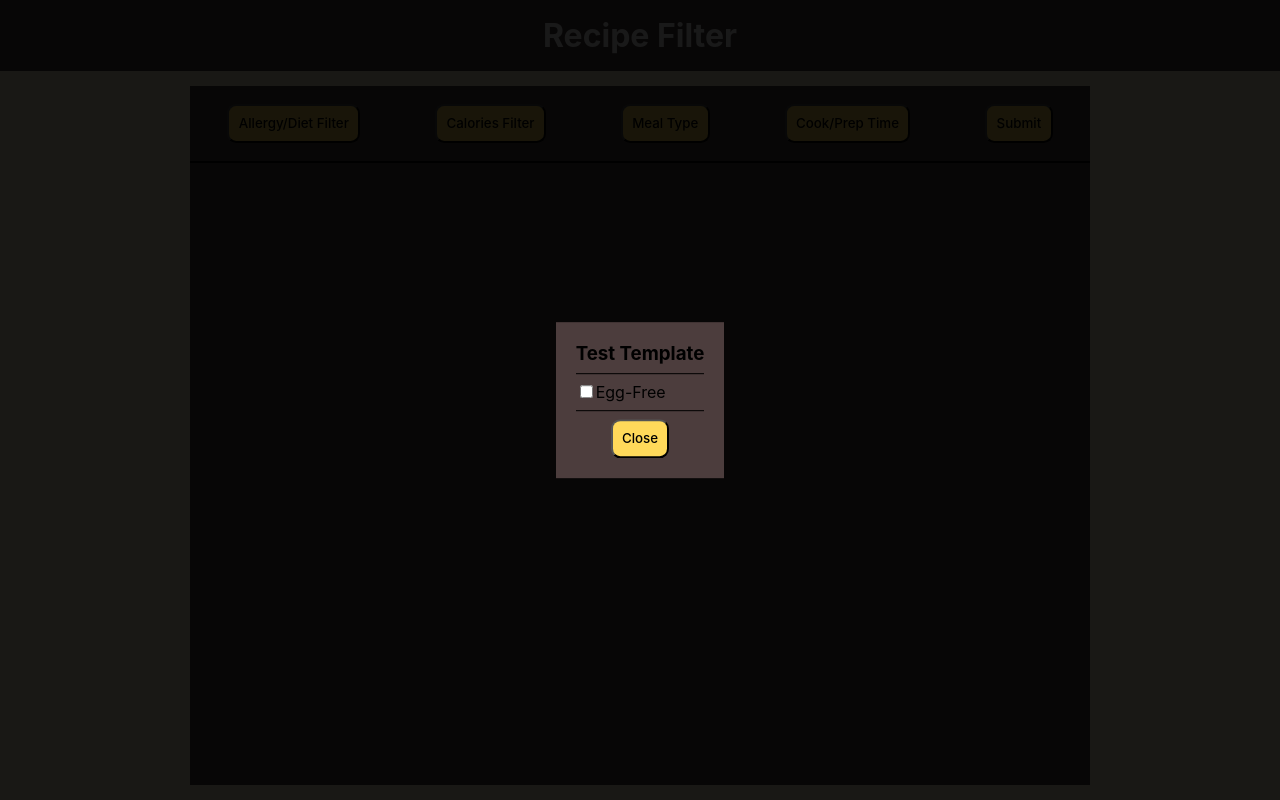
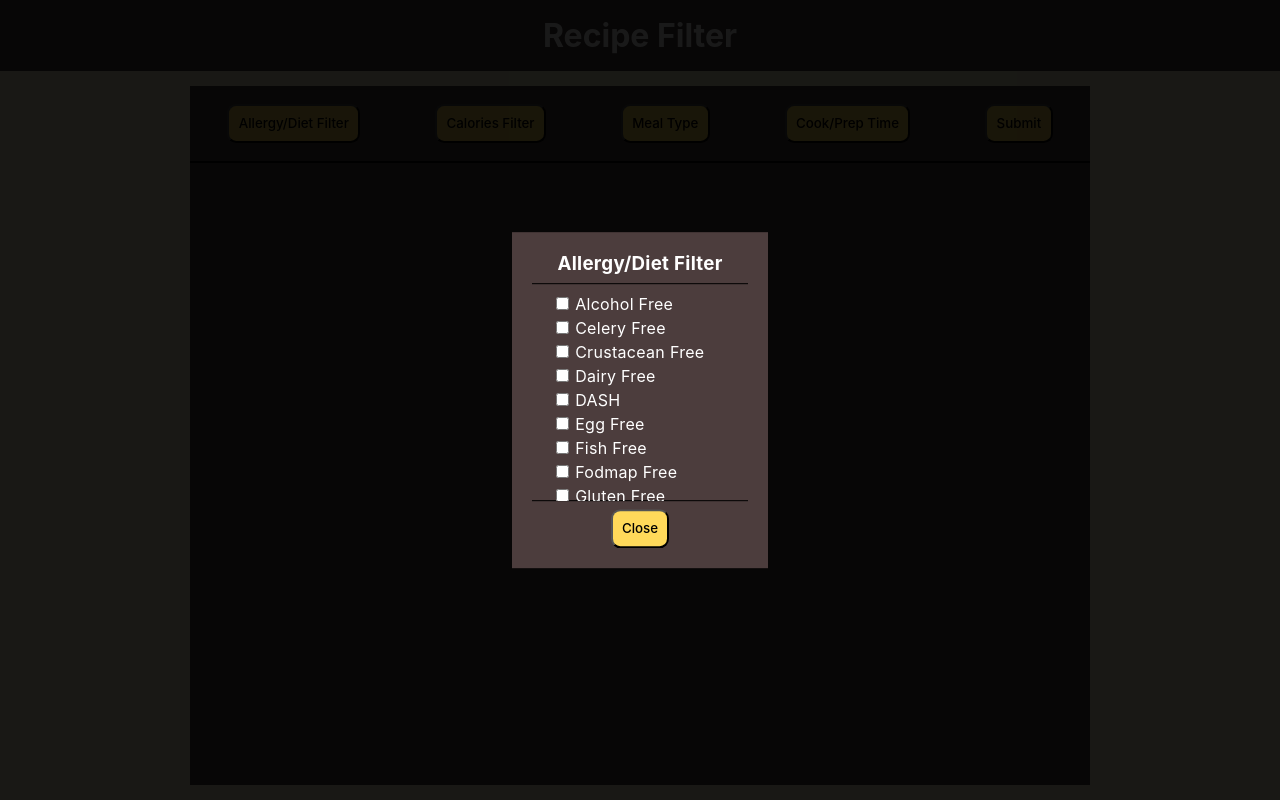
Before and after one commit to KyleTownsend74/RecipeFilter, a React (Vite) app: page / in a window 1280 px wide. Both pictures are taken after a click on the button "Allergy/Diet Filter". Built offline with nearby package versions, Linux system fonts and the light colour scheme.

Commit message:
Add allergy diet content

```diff
--- a/src/components/Filter.jsx
+++ b/src/components/Filter.jsx
@@ -4,6 +4,7 @@ import ModalTemplate from "./FilterModals/ModalTemplate.jsx";
 
 function Filter() {
     const allergyDietContentId = "allergy-diet-modal";
+    const allergyDietTitle = "Allergy/Diet Filter";
 
     function showModal(id) {
         document.querySelector("#" + id).classList.remove("hidden");
@@ -12,8 +13,8 @@ function Filter() {
     return (
         <div id="filter-box">
             <form>
-                <ModalTemplate componentId={allergyDietContentId} contentComponent={<AllergyDietContent/>} title="Test Template"/>
-                <button onClick={() => showModal(allergyDietContentId)} type="button">Allergy/Diet Filter</button>
+                <ModalTemplate componentId={allergyDietContentId} contentComponent={<AllergyDietContent/>} title={allergyDietTitle}/>
+                <button onClick={() => showModal(allergyDietContentId)} type="button">{allergyDietTitle}</button>
                 <button type="button">Calories Filter</button>
                 <button type="button">Meal Type</button>
                 <button type="button">Cook/Prep Time</button>
--- /dev/null
+++ b/src/components/FilterModals/AllergyDietContent.css
@@ -0,0 +1,10 @@
+.input-container {
+    margin: 2px 0;
+    color: white;
+    letter-spacing: 0.3px;
+    accent-color: #C07F00;
+}
+
+.input-container label {
+    margin-left: 3px;
+}
--- a/src/components/FilterModals/AllergyDietContent.jsx
+++ b/src/components/FilterModals/AllergyDietContent.jsx
@@ -1,8 +1,144 @@
+import "./AllergyDietContent.css";
+
 function AllergyDietContent() {
     return (
         <>
-            <input id="egg" type="checkbox"/>
-            <label for="egg">Egg-Free</label>
+            <div className="input-container">
+                <input id="alcohol" type="checkbox"/>
+                <label htmlFor="alcohol">Alcohol Free</label>
+            </div>
+            <div className="input-container">
+                <input id="celery" type="checkbox"/>
+                <label htmlFor="celery">Celery Free</label>
+            </div>
+            <div className="input-container">
+                <input id="crustacean" type="checkbox"/>
+                <label htmlFor="crustacean">Crustacean Free</label>
+            </div>
+            <div className="input-container">
+                <input id="dairy" type="checkbox"/>
+                <label htmlFor="dairy">Dairy Free</label>
+            </div>
+            <div className="input-container">
+                <input id="DASH" type="checkbox"/>
+                <label htmlFor="DASH">DASH</label>
+            </div>
+            <div className="input-container">
+                <input id="egg" type="checkbox"/>
+                <label htmlFor="egg">Egg Free</label>
+            </div>
+            <div className="input-container">
+                <input id="fish" type="checkbox"/>
+                <label htmlFor="fish">Fish Free</label>
+            </div>
+            <div className="input-container">
+                <input id="fodmap" type="checkbox"/>
+                <label htmlFor="fodmap">Fodmap Free</label>
+            </div>
+            <div className="input-container">
+                <input id="gluten" type="checkbox"/>
+                <label htmlFor="gluten">Gluten Free</label>
+            </div>
+            <div className="input-container">
+                <input id="immuno" type="checkbox"/>
+                <label htmlFor="immuno">Immuno Supportive</label>
+            </div>
+            <div className="input-container">
+                <input id="keto" type="checkbox"/>
+                <label htmlFor="keto">Keto Friendly</label>
+            </div>
+            <div className="input-container">
+                <input id="kidney" type="checkbox"/>
+                <label htmlFor="kidney">Kidney Friendly</label>
+            </div>
+            <div className="input-container">
+                <input id="kosher" type="checkbox"/>
+                <label htmlFor="kosher">Kosher</label>
+            </div>
+            <div className="input-container">
+                <input id="low-fat" type="checkbox"/>
+                <label htmlFor="low-fat">Low Fat</label>
+            </div>
+            <div className="input-container">
+                <input id="low-potassium" type="checkbox"/>
+                <label htmlFor="low-potassium">Low Potassium</label>
+            </div>
+            <div className="input-container">
+                <input id="low-sugar" type="checkbox"/>
+                <label htmlFor="low-sugar">Low Sugar</label>
+            </div>
+            <div className="input-container">
+                <input id="lupine" type="checkbox"/>
+                <label htmlFor="lupine">Lupine Free</label>
+            </div>
+            <div className="input-container">
+                <input id="mollusk" type="checkbox"/>
+                <label htmlFor="mollusk">Mollusk Free</label>
+            </div>
+            <div className="input-container">
+                <input id="mustard" type="checkbox"/>
+                <label htmlFor="mustard">Mustard Free</label>
+            </div>
+            <div className="input-container">
+                <input id="oil" type="checkbox"/>
+                <label htmlFor="oil">No Oil Added</label>
+            </div>
+            <div className="input-container">
+                <input id="paleo" type="checkbox"/>
+                <label htmlFor="paleo">Paleo</label>
+            </div>
+            <div className="input-container">
+                <input id="peanut" type="checkbox"/>
+                <label htmlFor="peanut">Peanut Free</label>
+            </div>
+            <div className="input-container">
+                <input id="pescatarian" type="checkbox"/>
+                <label htmlFor="pescatarian">Pescatarian</label>
+            </div>
+            <div className="input-container">
+                <input id="pork" type="checkbox"/>
+                <label htmlFor="pork">Pork Free</label>
+            </div>
+            <div className="input-container">
+                <input id="red-meat" type="checkbox"/>
+                <label htmlFor="red-meat">Red Meat Free</label>
+            </div>
+            <div className="input-container">
+                <input id="sesame" type="checkbox"/>
+                <label htmlFor="sesame">Sesame Free</label>
+            </div>
+            <div className="input-container">
+                <input id="shellfish" type="checkbox"/>
+                <label htmlFor="shellfish">Shellfish Free</label>
+            </div>
+            <div className="input-container">
+                <input id="soy" type="checkbox"/>
+                <label htmlFor="soy">Soy Free</label>
+            </div>
+            <div className="input-container">
+                <input id="sugar" type="checkbox"/>
+                <label htmlFor="sugar">Sugar Conscious</label>
+            </div>
+            <div className="input-container">
+                <input id="sulfite" type="checkbox"/>
+                <label htmlFor="sulfite">Sulfite Free</label>
+            </div>
+            <div className="input-container">
+                <input id="tree-nut" type="checkbox"/>
+                <label htmlFor="tree-nut">Tree Nut Free</label>
+            </div>
+            <div className="input-container">
+                <input id="vegan" type="checkbox"/>
+                <label htmlFor="vegan">Vegan</label>
+            </div>
+            <div className="input-container">
+                <input id="vegatarian" type="checkbox"/>
+                <label htmlFor="vegatarian">Vegatarian</label>
+            </div>
+            <div className="input-container">
+                <input id="wheat" type="checkbox"/>
+                <label htmlFor="wheat">Wheat Free</label>
+            </div>
         </>
     )
 }
--- a/src/components/FilterModals/ModalTemplate.css
+++ b/src/components/FilterModals/ModalTemplate.css
@@ -21,6 +21,8 @@
 .modal-header {
     border-bottom: 1px solid black;
     padding-bottom: var(--vertical-padding);
+    color: white;
+    letter-spacing: 0.3px;
 }
 
 .modal-header h3 {
@@ -29,7 +31,11 @@
 }
 
 .modal-content {
-    padding: var(--vertical-padding) 0;
+    padding: var(--vertical-padding) 20px;
+    display: flex;
+    flex-direction: column;
+    max-height: 200px;
+    overflow-y: scroll;
 }
 
 .modal-footer {
```
